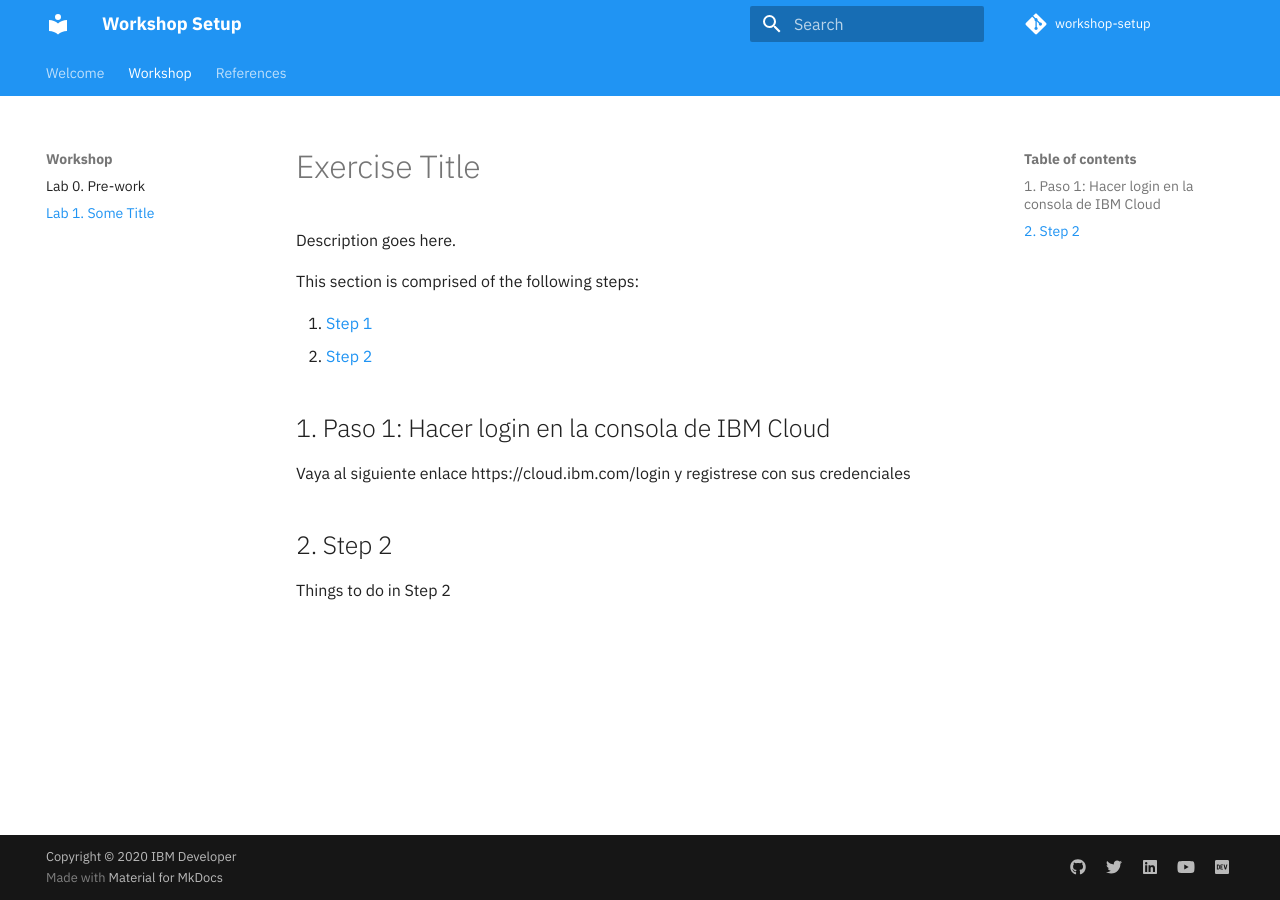
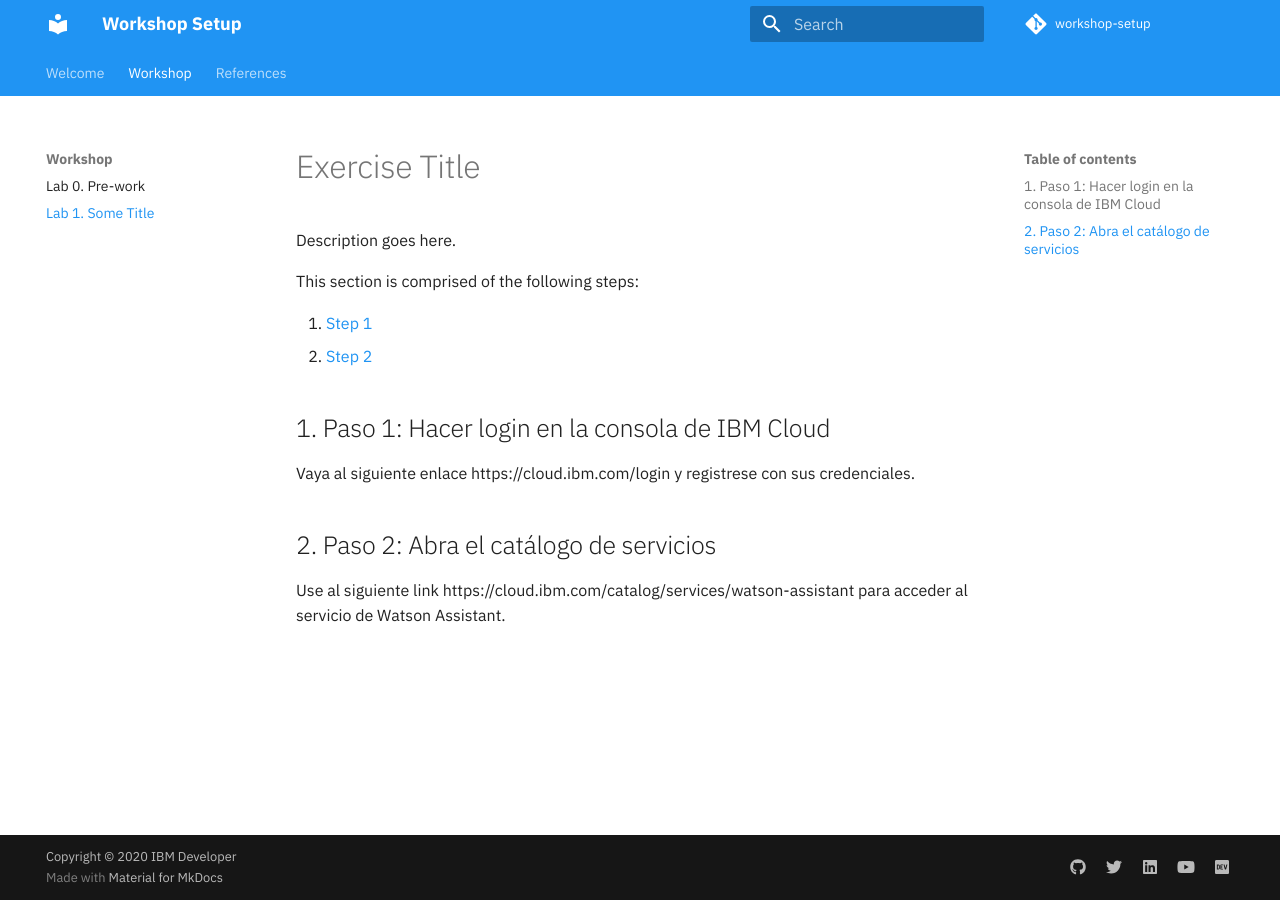
Before and after one commit to IBM/maquina-vending, an MkDocs documentation site: the page built from docs/lab-1/README.md, in a window 1280 px wide. Built offline with MkDocs 1.6.1 and Material for MkDocs 9.7.7, drawn with Linux system fonts in a browser that asks for light colours; comment, search, counter and statistics services are not loaded.

Commit message:
Commit prueba

```diff
--- a/docs/lab-1/README.md
+++ b/docs/lab-1/README.md
@@ -9,8 +9,8 @@ This section is comprised of the following steps:
 
 ## 1. Paso 1: Hacer login en la consola de IBM Cloud
 
-Vaya al siguiente  enlace https://cloud.ibm.com/login y registrese con sus credenciales
+Vaya al siguiente enlace https://cloud.ibm.com/login y registrese con sus credenciales.
 
-## 2. Step 2
+## 2. Paso 2: Abra el catálogo de servicios
 
-Things to do in Step 2
+Use al siguiente link https://cloud.ibm.com/catalog/services/watson-assistant para acceder al servicio de Watson Assistant.
```
